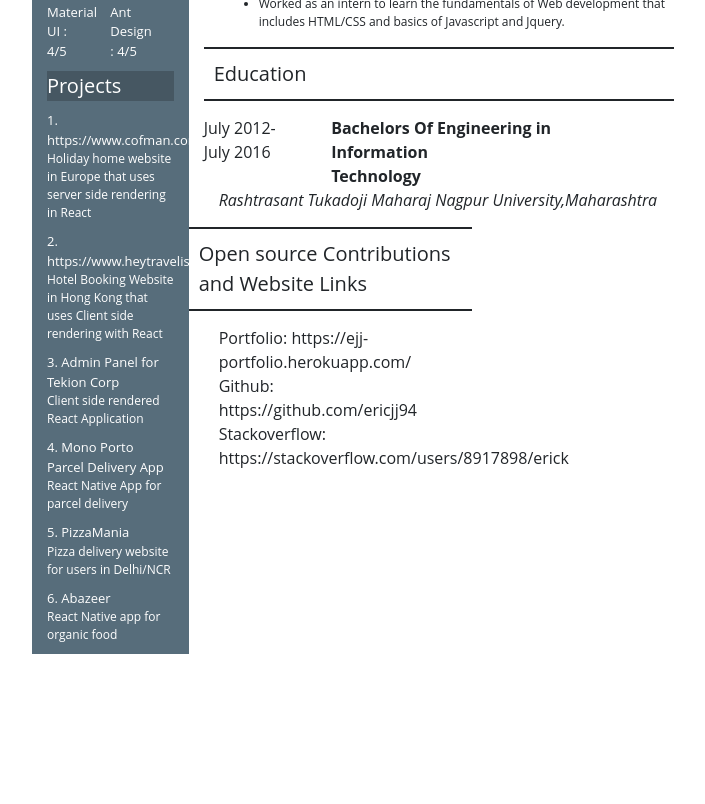
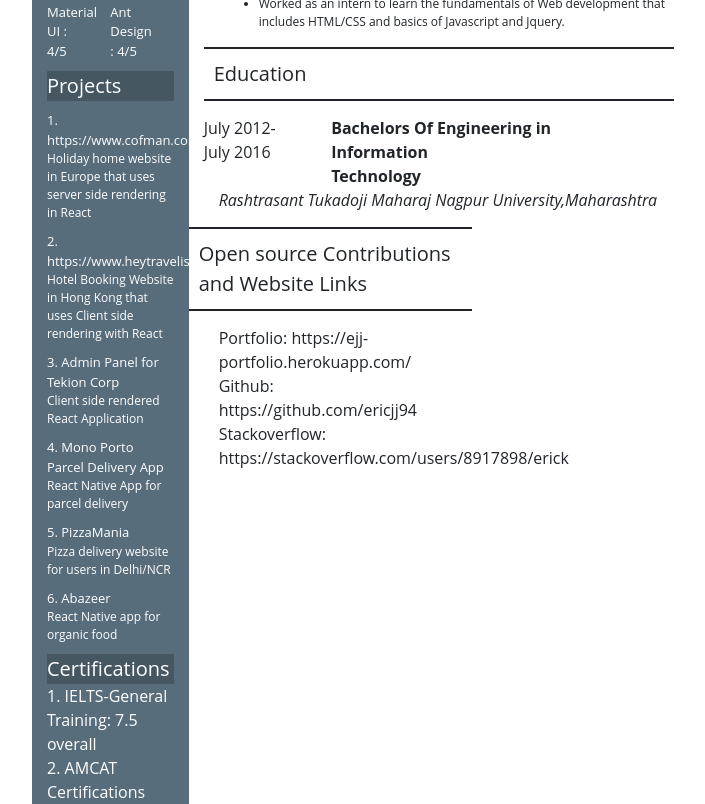
Before and after one commit to ericjj94/resumebuilder, a website: page assets/index.html in a window 1280 px wide. Shown: the part 772-1576 px from the top of the page, without its empty margins (358-1063 px from the left). Before the commit the page ends 1426 px from the top, so only its background shows below. Drawn offline with nearby package versions, Linux system fonts and the light colour scheme.

Commit message:
Resume updated

```diff
--- a/assets/index.html
+++ b/assets/index.html
@@ -231,6 +231,11 @@ body {
                   <div class="small-font">React Native app for organic food</div>
                </div>
             </div>
+            <div>
+               <div class="heading">Certifications</div>
+               <div>1. IELTS-General Training: 7.5 overall</div>
+               <div>2. AMCAT Certifications</div>
+            </div>
          </div>
          <div class="col-md-8">
             <div class="container">
```
Also changed, not shown: 1 other file.
